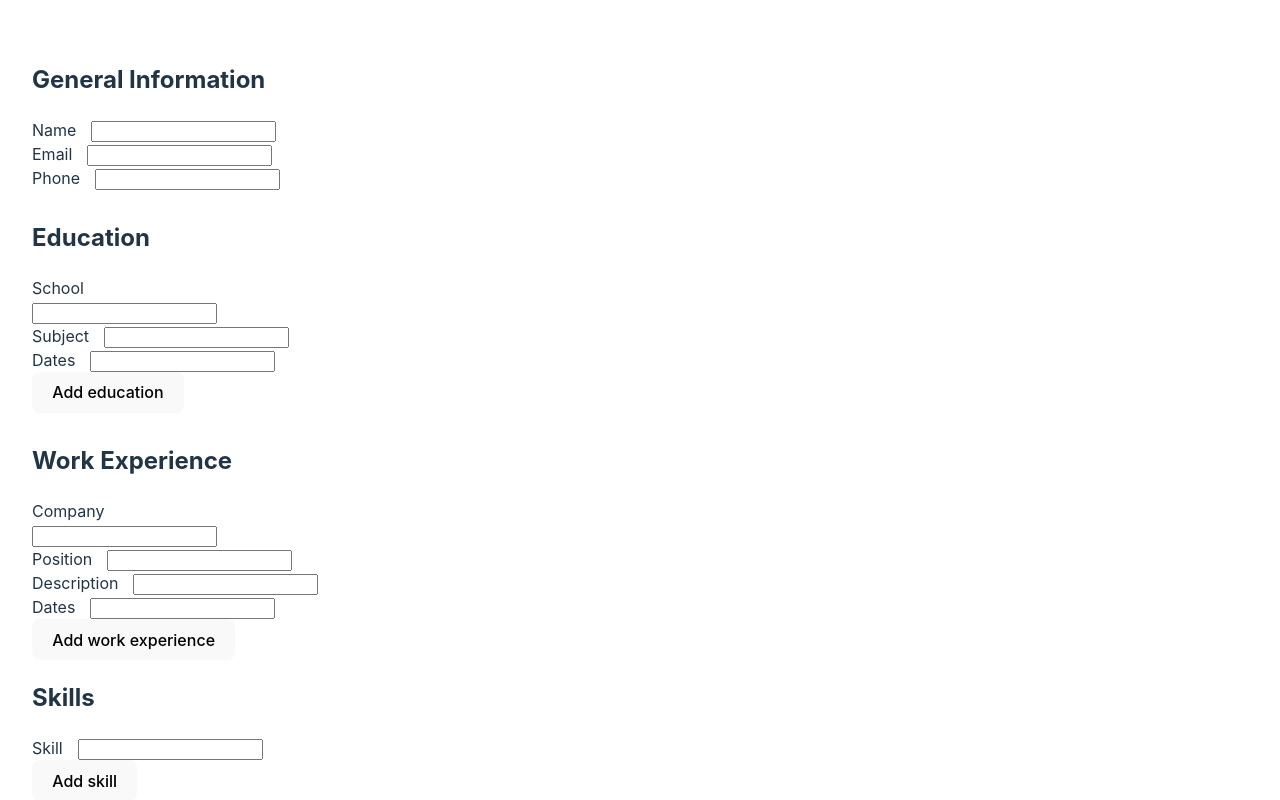
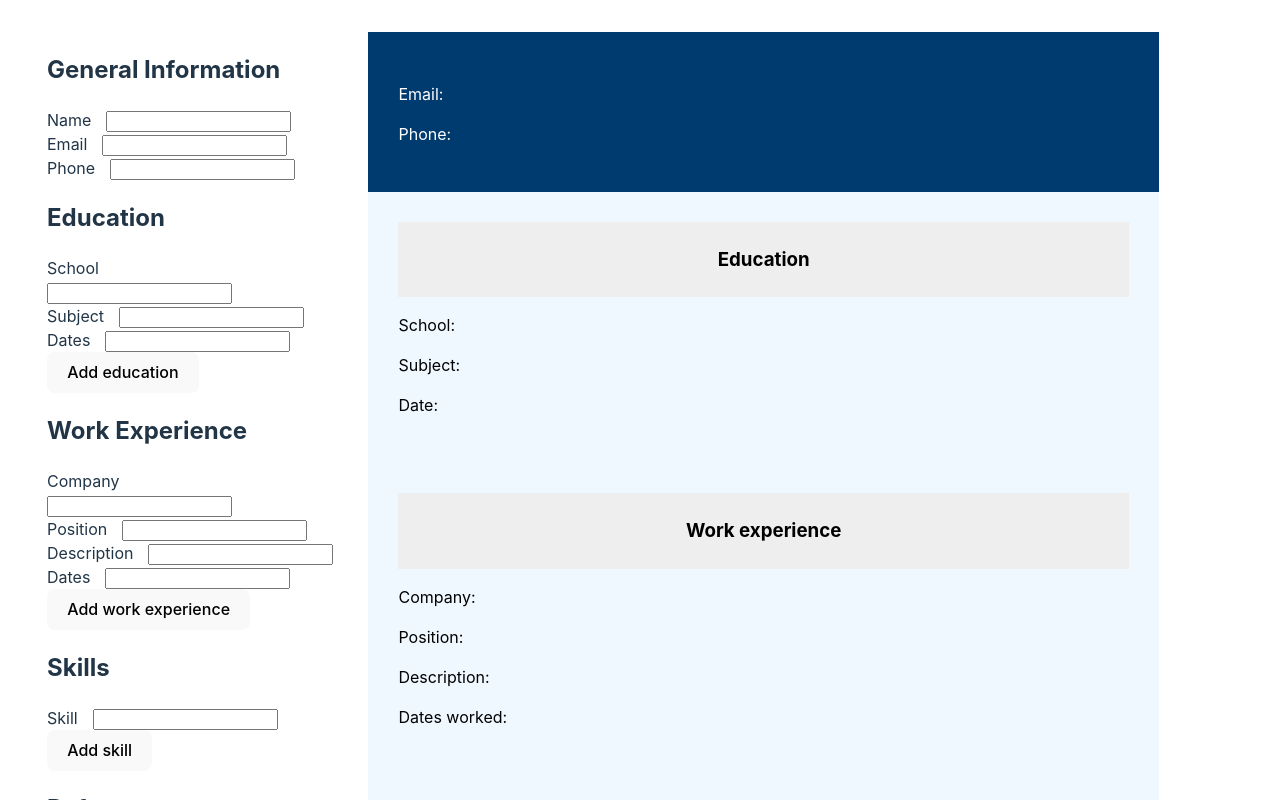
Before and after one commit to ollyjw/odin-react-cv-application, a React (Vite) app: page / in a window 1280 px wide. Shown: the top 800 px of the page. Built offline with nearby package versions, Linux system fonts and the light colour scheme; the HTML template or start-up script is replaced by a standard one.

Commit message:
updated styles

```diff
--- a/src/App.css
+++ b/src/App.css
@@ -1,10 +1,11 @@
 #root {
-  max-width: 1280px;
-  /* margin: 0 auto; */
-  padding: 2rem;
+  width: 100%;
 }
 
-.container {
-  margin-top: 30px;
-  margin-bottom: 30px;
+.app {
+  max-width: 1280px;
+  margin: 0 auto;
+  padding: 2rem;
+  display: flex;
+  gap: 20px;
 }
--- a/src/styles/cv.css
+++ b/src/styles/cv.css
@@ -1,3 +1,21 @@
 .cv {
-    margin: 100px;
+    background-color: aliceblue;
+    color: #000;
+    width: clamp(65%,65%,21cm);
 }
+
+.cv .container {
+    padding: 30px;
+}
+
+.gen-info {
+    margin-top: 0;
+    background-color: rgb(0, 59, 111);
+    color: #fff;
+}
+
+.section-header {
+    background-color: #eee;
+    padding: 5px;
+    text-align: center;
+}
--- a/src/styles/form.css
+++ b/src/styles/form.css
@@ -1,3 +1,9 @@
+.form-container {
+    display: flex;
+    flex-direction: column;
+    padding: 0 15px;
+}
+
 label {
     margin-right: 15px;
 }
```
